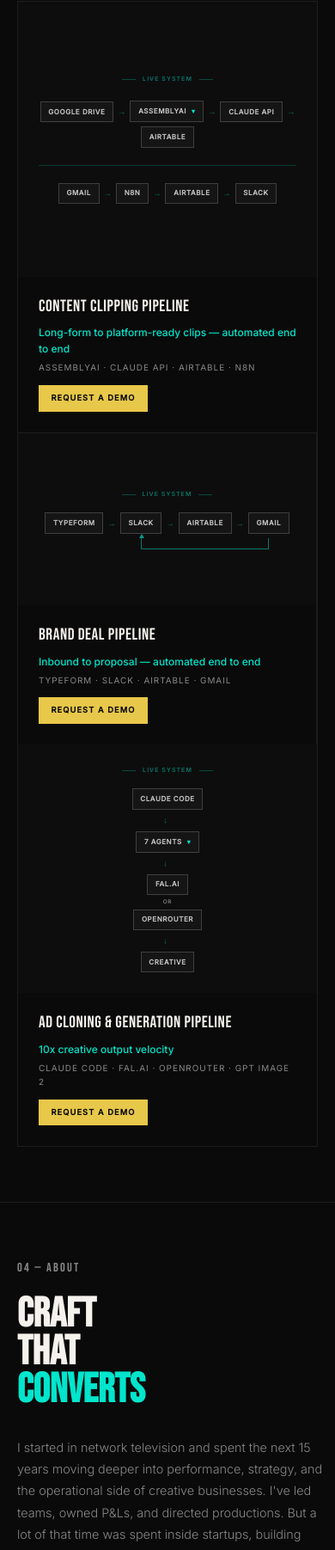
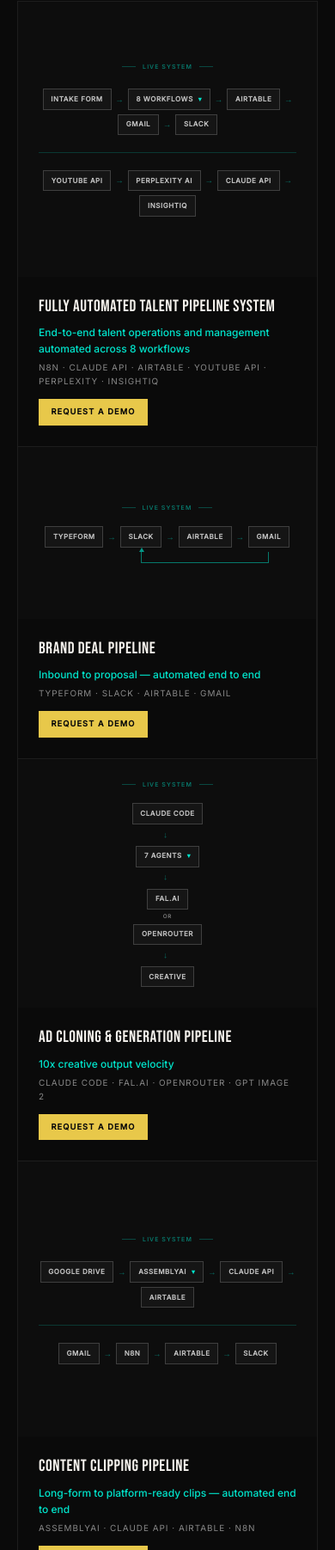
Before and after one commit to ErcoleHub/Portfolio, a plain HTML site: page index.html in a window 390 px wide. Shown: the part 6853-8656 px from the top of the page at 86% size. Drawn offline with Linux system fonts and the light colour scheme.

Commit message:
reorder work grid: casting OS first, content clipping last, update borders

```diff
--- a/index.html
+++ b/index.html
@@ -1461,47 +1461,59 @@
       <a href="#" class="view-all">View All Work →</a>
     </div>
     <div class="work-grid">
+      <!-- CASTING OS — full-width top row -->
       <div class="work-card" style="cursor:default; overflow:visible; grid-column: 1 / -1; border-right: none; border-bottom: 0.5px solid var(--border);">
         <div class="flow-thumb flow-thumb--drop" style="min-height:320px; gap:1.25rem;">
           <div class="flow-badge">Live System</div>
           <div class="flow-nodes">
-            <span class="flow-node">Google Drive</span>
+            <span class="flow-node">Intake Form</span>
             <span class="flow-arr">→</span>
             <span class="flow-expandable">
-              <span class="flow-node flow-node--btn" onclick="toggleDropdown(this, 'assembly-dropdown')">AssemblyAI <span class="flow-caret">▾</span></span>
-              <div class="agents-dropdown" id="assembly-dropdown">
-                <span class="agent-tag">Clip Title</span>
-                <span class="agent-tag">In/Out Time</span>
-                <span class="agent-tag">Hook Hypothesis</span>
-                <span class="agent-tag">Platform</span>
+              <span class="flow-node flow-node--btn" onclick="toggleDropdown(this, 'casting-wf-dropdown')">8 Workflows <span class="flow-caret">▾</span></span>
+              <div class="agents-dropdown" id="casting-wf-dropdown">
+                <span class="agent-tag" onclick="showWfFlow('wf5', this)">WF5 — Talent Intake</span>
+                <span class="agent-tag" onclick="showWfFlow('wf1', this)">WF1 — AI Match &amp; Show Fit</span>
+                <span class="agent-tag" onclick="showWfFlow('wf6', this)">WF6 — YouTube Enrichment</span>
+                <span class="agent-tag" onclick="showWfFlow('wf7', this)">WF7 — Show Research</span>
+                <span class="agent-tag" onclick="showWfFlow('wf8', this)">WF8 — Profile Enrichment</span>
+                <span class="agent-tag" onclick="showWfFlow('wf2', this)">WF2 — Outreach Draft Gen</span>
+                <span class="agent-tag" onclick="showWfFlow('wf3', this)">WF3 — Daily Follow-Up</span>
+                <span class="agent-tag" onclick="showWfFlow('wf4', this)">WF4 — Weekly Report</span>
               </div>
             </span>
+            <span class="flow-arr">→</span>
+            <span class="flow-node">Airtable</span>
+            <span class="flow-arr">→</span>
+            <span class="flow-node">Gmail</span>
+            <span class="flow-arr">→</span>
+            <span class="flow-node">Slack</span>
+          </div>
+          <div style="width: calc(100% - 3rem); border-top: 0.5px solid rgba(0,229,204,0.2);"></div>
+          <div class="flow-nodes">
+            <span class="flow-node">YouTube API</span>
+            <span class="flow-arr">→</span>
+            <span class="flow-node">Perplexity AI</span>
             <span class="flow-arr">→</span>
             <span class="flow-node">Claude API</span>
             <span class="flow-arr">→</span>
-            <span class="flow-node">Airtable</span>
-          </div>
-          <div style="width: calc(100% - 3rem); border-top: 0.5px solid rgba(0,229,204,0.2);"></div>
-          <div class="flow-nodes">
-            <span class="flow-node">Gmail</span>
-            <span class="flow-arr">→</span>
-            <span class="flow-node">n8n</span>
-            <span class="flow-arr">→</span>
-            <span class="flow-node">Airtable</span>
-            <span class="flow-arr">→</span>
-            <span class="flow-node">Slack</span>
+            <span class="flow-node">InsightIQ</span>
+          </div>
+          <div id="casting-wf-expansion" style="display:none; flex-direction:column; align-items:center; gap:0.5rem; padding:0.75rem 1.5rem 0; width:100%;">
+            <div id="casting-wf-label" style="font-family:var(--inter); font-size:0.44rem; font-weight:500; letter-spacing:0.15em; text-transform:uppercase; color:rgba(255,255,255,0.2);"></div>
+            <div id="casting-wf-nodes" class="flow-nodes" style="padding:0 1.5rem;"></div>
           </div>
         </div>
         <div class="work-info work-info--demo">
           <div class="work-meta">
-            <div class="work-title">Content Clipping Pipeline</div>
-            <div class="work-result">Long-form to platform-ready clips — automated end to end</div>
-            <div class="work-category">AssemblyAI · Claude API · Airtable · n8n</div>
+            <div class="work-title">Fully Automated Talent Pipeline System</div>
+            <div class="work-result">End-to-end talent operations and management automated across 8 workflows</div>
+            <div class="work-category">n8n · Claude API · Airtable · YouTube API · Perplexity · InsightIQ</div>
             <a href="https://calendar.app.google/Kzkmm1Hnjpt3JHNH9" target="_blank" class="demo-btn">Request a Demo</a>
           </div>
         </div>
       </div>
-      <div class="work-card" style="cursor:default; border-right: 0.5px solid var(--border); border-bottom: none;">
+      <!-- BRAND DEAL — left half, middle row (border-bottom added) -->
+      <div class="work-card" style="cursor:default; border-right: 0.5px solid var(--border); border-bottom: 0.5px solid var(--border);">
         <div class="flow-thumb">
           <div class="flow-badge">Live System</div>
           <div class="brand-deal-flow">
@@ -1528,7 +1540,8 @@
           </div>
         </div>
       </div>
-      <div class="work-card" style="cursor:default; overflow:visible; border-right: none; border-bottom: none;">
+      <!-- AD CLONING — right half, middle row (border-bottom added) -->
+      <div class="work-card" style="cursor:default; overflow:visible; border-right: none; border-bottom: 0.5px solid var(--border);">
         <div class="flow-thumb flow-thumb--drop">
           <div class="flow-badge">Live System</div>
           <div class="flow-nodes flow-nodes--ac">
@@ -1565,6 +1578,47 @@
           </div>
         </div>
       </div>
+      <!-- CONTENT CLIPPING — full-width bottom row (border-bottom: none, now last) -->
+      <div class="work-card" style="cursor:default; overflow:visible; grid-column: 1 / -1; border-right: none; border-bottom: none;">
+        <div class="flow-thumb flow-thumb--drop" style="min-height:320px; gap:1.25rem;">
+          <div class="flow-badge">Live System</div>
+          <div class="flow-nodes">
+            <span class="flow-node">Google Drive</span>
+            <span class="flow-arr">→</span>
+            <span class="flow-expandable">
+              <span class="flow-node flow-node--btn" onclick="toggleDropdown(this, 'assembly-dropdown')">AssemblyAI <span class="flow-caret">▾</span></span>
+              <div class="agents-dropdown" id="assembly-dropdown">
+                <span class="agent-tag">Clip Title</span>
+                <span class="agent-tag">In/Out Time</span>
+                <span class="agent-tag">Hook Hypothesis</span>
+                <span class="agent-tag">Platform</span>
+              </div>
+            </span>
+            <span class="flow-arr">→</span>
+            <span class="flow-node">Claude API</span>
+            <span class="flow-arr">→</span>
+            <span class="flow-node">Airtable</span>
+          </div>
+          <div style="width: calc(100% - 3rem); border-top: 0.5px solid rgba(0,229,204,0.2);"></div>
+          <div class="flow-nodes">
+            <span class="flow-node">Gmail</span>
+            <span class="flow-arr">→</span>
+            <span class="flow-node">n8n</span>
+            <span class="flow-arr">→</span>
+            <span class="flow-node">Airtable</span>
+            <span class="flow-arr">→</span>
+            <span class="flow-node">Slack</span>
+          </div>
+        </div>
+        <div class="work-info work-info--demo">
+          <div class="work-meta">
+            <div class="work-title">Content Clipping Pipeline</div>
+            <div class="work-result">Long-form to platform-ready clips — automated end to end</div>
+            <div class="work-category">AssemblyAI · Claude API · Airtable · n8n</div>
+            <a href="https://calendar.app.google/Kzkmm1Hnjpt3JHNH9" target="_blank" class="demo-btn">Request a Demo</a>
+          </div>
+        </div>
+      </div>
     </div>
   </section>
 
```
Lines whose indentation alone changed are shown as unchanged.
